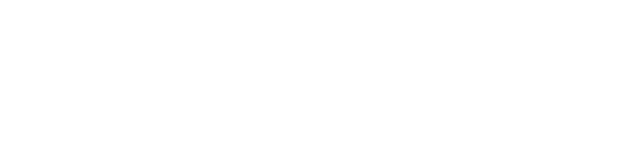
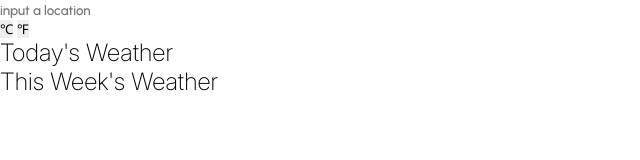
Before and after one commit to J0e-Quan/weather-app, a website built with webpack: page src/index.html in a window 1280 px wide. Shown: the whole page, without its empty margins (0-640 px from the left). Built offline with nearby package versions, Linux system fonts and the light colour scheme.

Commit message:
feat(ui): prepare html layout of page

```diff
--- a/src/index.html
+++ b/src/index.html
@@ -33,5 +33,24 @@
     <meta name="viewport" content="width=device-width, initial-scale=1.0" />
     <title>Weather App</title>
   </head>
-  <body></body>
+  <body>
+    <section class="header">
+      <h1 class="location"></h1>
+      <input type="search" class="location-search" placeholder="input a location">
+      <div class="unit-toggle">
+        <button type="button" class="unit celsius">℃</button>
+        <button type="button" class="unit farenheit">℉</button>
+      </div>
+    </section>
+    <section class="content">
+      <h2 class="today heading">Today's Weather</h2>
+      <div class="data-grid today">
+        <!-- Show temp + precipitation + humidity for 7 hrs -->
+      </div>
+      <h2 class="week heading">This Week's Weather</h2>
+      <div class="data-grid week">
+        <!-- Show temp + precipitation + humidity for 7 days -->
+      </div>
+    </section>
+  </body>
 </html>
```
Also changed, not shown: src/data.js (added), src/input.js (added), src/ui.js (added).
